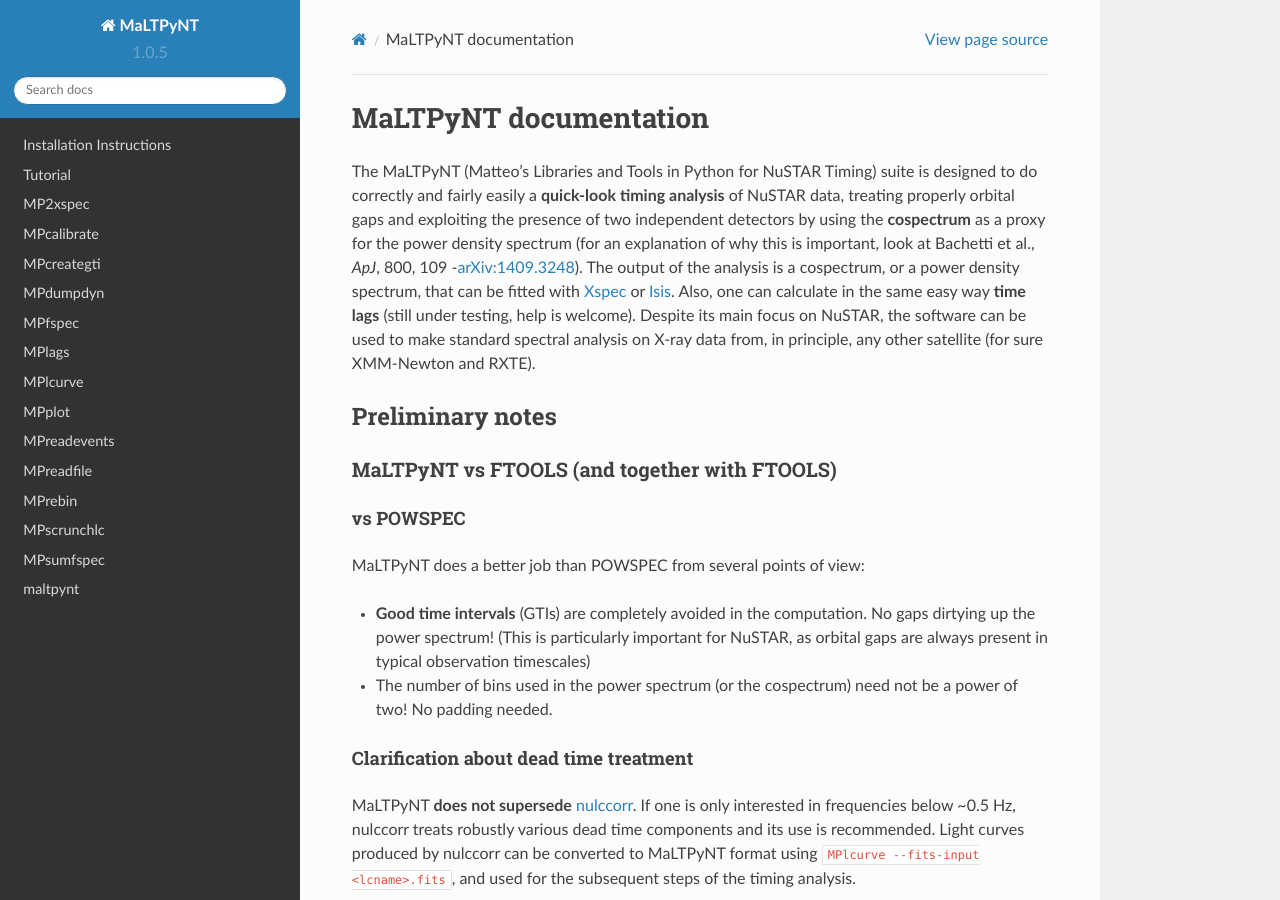
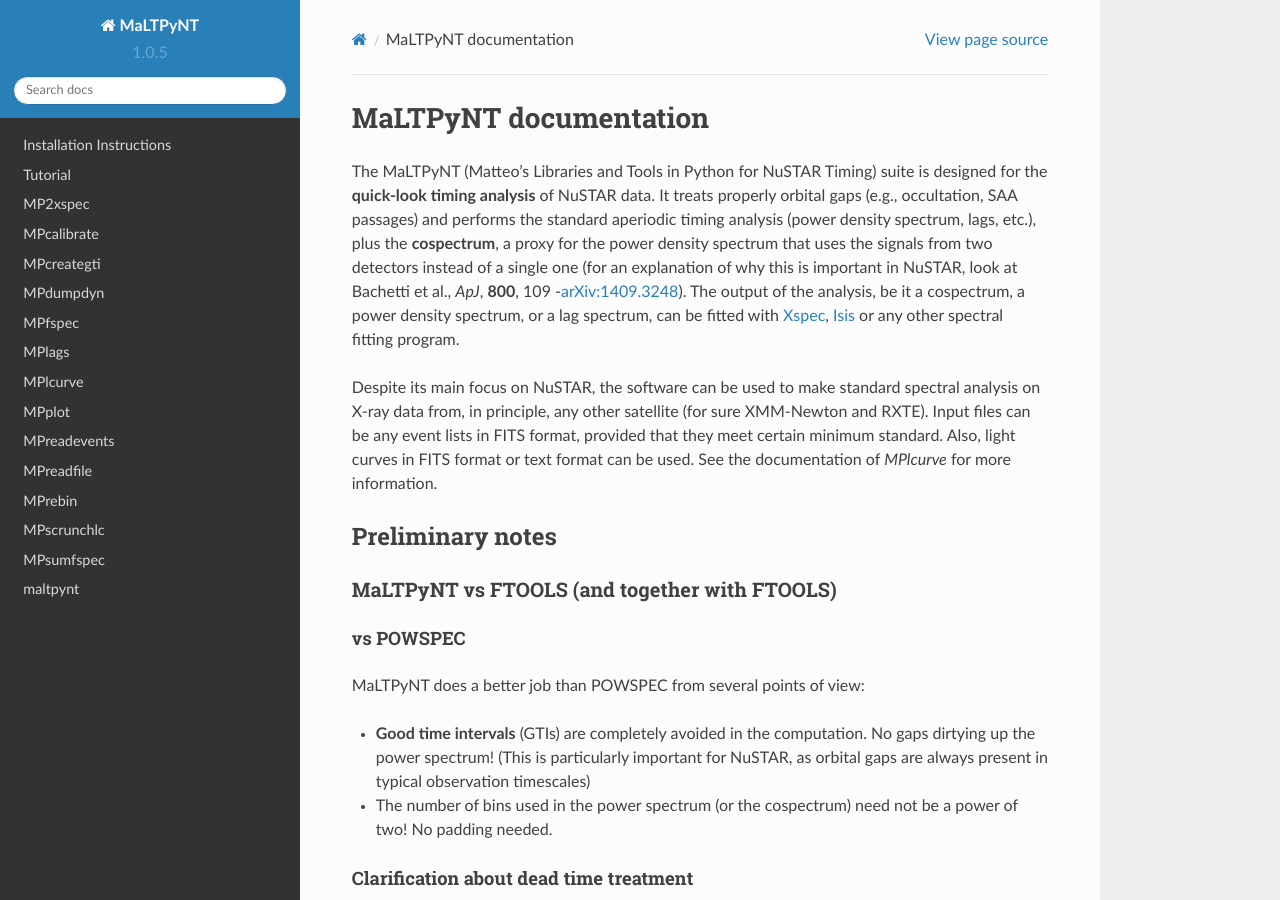
Before and after one commit to StingraySoftware/HENDRICS, a Sphinx documentation site: the page built from docs/source/index.rst, in a window 1280 px wide and 900 px high. Built offline with Sphinx 7.4.7 and the Read the Docs theme 2.0.0, drawn with Linux system fonts in a browser that asks for light colours; the version number is read from the project's files by our own code; some of the changed text lies outside the part shown.

Commit message:
Changes to docs

```diff
--- a/docs/source/index.rst
+++ b/docs/source/index.rst
@@ -7,20 +7,26 @@ MaLTPyNT documentation
 ======================
 
 The MaLTPyNT (Matteo's Libraries and Tools in Python for NuSTAR Timing)
-suite is designed to do correctly and fairly easily a
-**quick-look timing analysis** of NuSTAR data, treating properly orbital
-gaps and exploiting the presence of two independent detectors by using
-the **cospectrum** as a proxy for the power density spectrum (for an
-explanation of why this is important, look at Bachetti et al., *ApJ*,
-800, 109 -`arXiv:1409.3248 <http://arxiv.org/abs/1409.3248>`__). The
-output of the analysis is a cospectrum, or a power density spectrum,
-that can be fitted with
-`Xspec <http://heasarc.gsfc.nasa.gov/xanadu/xspec/>`__ or
-`Isis <http://space.mit.edu/home/mnowak/isis_vs_xspec/mod.html>`__.
-Also, one can calculate in the same easy way **time lags** (still under
-testing, help is welcome). Despite its main focus on NuSTAR, the
-software can be used to make standard spectral analysis on X-ray data
+suite is designed for the **quick-look timing analysis** of NuSTAR data.
+It treats properly orbital gaps (e.g., occultation, SAA passages) and
+performs the standard aperiodic timing analysis (power density spectrum, lags,
+etc.), plus the **cospectrum**, a proxy for the power density spectrum that uses
+the signals from two detectors instead of a single one (for an
+explanation of why this is important in NuSTAR, look at Bachetti et al., *ApJ*,
+**800**, 109 -`arXiv:1409.3248 <http://arxiv.org/abs/1409.3248>`__).
+The output of the analysis, be it a cospectrum, a power density spectrum, or a
+lag spectrum, can be fitted with
+`Xspec <http://heasarc.gsfc.nasa.gov/xanadu/xspec/>`__,
+`Isis <http://space.mit.edu/home/mnowak/isis_vs_xspec/mod.html>`__ or any other
+spectral fitting program.
+
+Despite its main focus on NuSTAR, the software can be used to make standard
+spectral analysis on X-ray data
 from, in principle, any other satellite (for sure XMM-Newton and RXTE).
+Input files can be any event lists in FITS format, provided that they meet
+certain minimum standard.
+Also, light curves in FITS format or text format can be used. See the
+documentation of `MPlcurve` for more information.
 
 Preliminary notes
 -----------------
```
Also changed, not shown: docs/source/tutorial.rst (+28 -3 lines).
